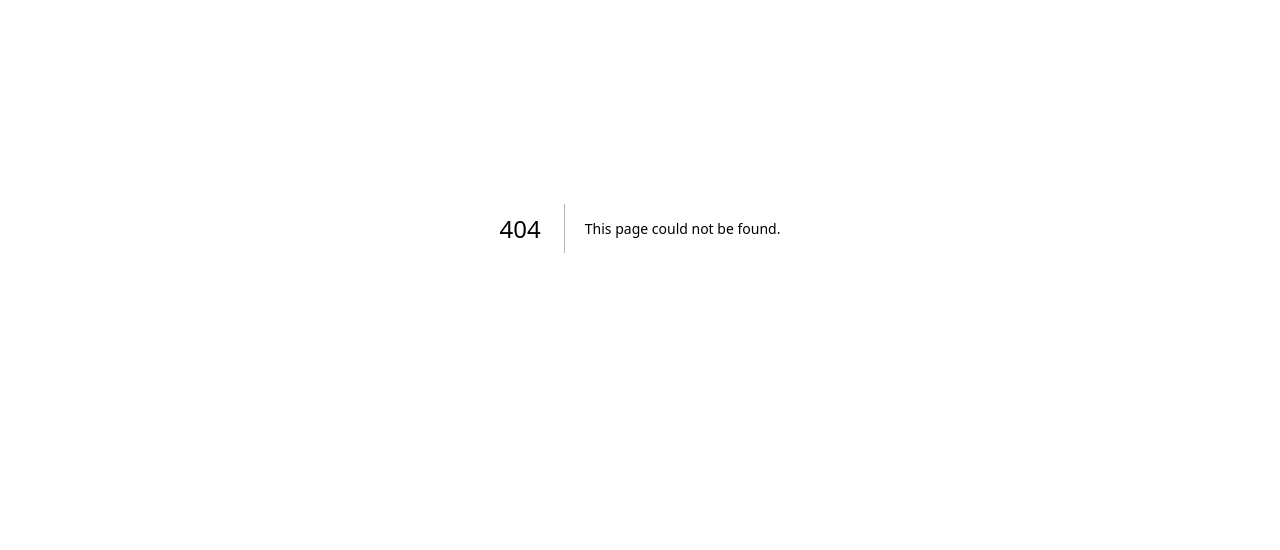
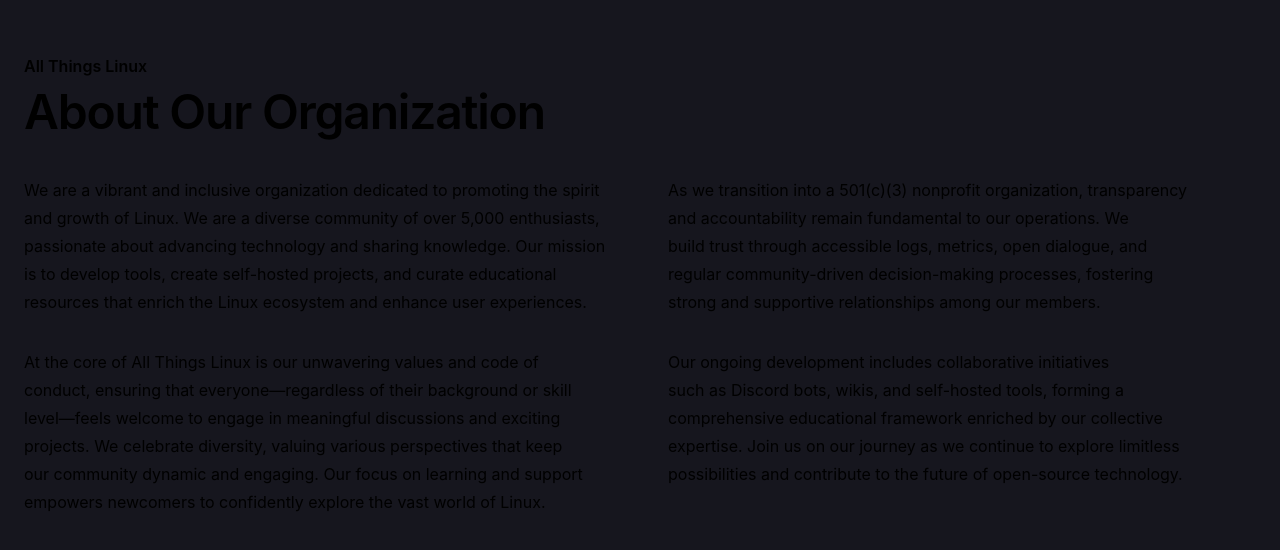
Before and after one commit to allthingslinux/allthingslinux.com, a Next.js app: page /about in a window 1280 px wide. Before the commit this address had no page. Shown: the part 172-722 px from the top of the page. Built offline with nearby package versions, Linux system fonts and the light colour scheme.

Commit message:
feat(about): add new About page with organization details and timeline
Introduce a new About page to provide information about the organization,
its mission, values, and history. This addition enhances user engagement
by offering insights into the community and its initiatives.

```diff
--- /dev/null
+++ b/app/about/page.tsx
@@ -0,0 +1,156 @@
+// import { CircleArrowRight, Files, Settings } from 'lucide-react';
+
+// const About = () => {
+//   return (
+//     <section className="py-32">
+//       <div className="container flex flex-col gap-28">
+//         <div className="flex flex-col gap-7">
+//           <h1 className="text-4xl font-semibold lg:text-7xl">About Us</h1>
+//           <p className="text-lg">
+// All Things Linux is a dynamic and inclusive organization dedicated to
+// championing the spirit and philosophy of Linux and open-source technology. We
+// bring together a diverse community of over 5,000 enthusiasts who are united by
+// their passion for technology and knowledge sharing. Our mission extends to
+// developing tools, self-hosted projects, and creating a wealth of learning
+// materials, enhancing the user experience and promoting a deeper understanding
+// of the Linux ecosystem.
+//           </p>
+//           <p className="text-lg">
+// We’re all about sticking to our core values and code of conduct, making sure
+// everyone here (no matter their background or skill level) feels welcome to
+// join in on cool discussions and projects. We’re big on diversity and love
+// hearing all kinds of perspectives to keep things interesting. Plus, with our
+// focus on learning and support, we’re here to help newcomers dive into the
+// Linux world with confidence.
+//           </p>
+//           <p className="text-lg">
+// As All Things Linux evolves into a 501(c)(3) nonprofit organization,
+// transparency and accountability remain at the heart of our operations. Through
+// accessible logs and metrics, open dialogue, and regular community
+// decision-making, we build trust and cultivate strong, supportive relationships
+// among our members. Our ongoing development includes collaborative initiatives
+// like Discord bots, wikis, and self-hosted tools, creating a robust educational
+// framework enhanced by our collective expertise. Join us on our journey as we
+// continue to explore limitless possibilities and contribute to the future of
+// open-source technology.
+//           </p>
+//         </div>
+
+//         <div className="grid gap-10 md:grid-cols-2">
+//           <div>
+//             <p className="mb-10 text-sm font-medium text-muted-foreground">
+//               JOIN OUR TEAM
+//             </p>
+//             <h2 className="mb-2.5 text-3xl font-semibold md:text-5xl">
+//               We&apos;re changing how software is made
+//             </h2>
+//           </div>
+//           <div>
+//             <img
+//               src="https://www.shadcnblocks.com/images/block/placeholder.svg"
+//               alt="placeholder"
+//               className="mb-6 max-h-36 w-full rounded-xl object-cover"
+//             />
+//             <p className="text-muted-foreground">
+//               And we&apos;re looking for the right people to help us do it. If you&apos;re
+//               passionate about making change in the world, this might be the place for you
+//             </p>
+//           </div>
+//         </div>
+//       </div>
+//     </section>
+//   );
+// };
+
+// export default About;
+
+const timeline = [
+  {
+    name: 'Founded company',
+    description:
+      'Nihil aut nam. Dignissimos a pariatur et quos omnis. Aspernatur asperiores et dolorem dolorem optio voluptate repudiandae.',
+    date: 'Aug 2021',
+    dateTime: '2021-08',
+  },
+  {
+    name: 'Secured $65m in funding',
+    description:
+      'Provident quia ut esse. Vero vel eos repudiandae aspernatur. Cumque minima impedit sapiente a architecto nihil.',
+    date: 'Dec 2021',
+    dateTime: '2021-12',
+  },
+  {
+    name: 'Released beta',
+    description:
+      'Sunt perspiciatis incidunt. Non necessitatibus aliquid. Consequatur ut officiis earum eum quia facilis. Hic deleniti dolorem quia et.',
+    date: 'Feb 2022',
+    dateTime: '2022-02',
+  },
+  {
+    name: 'Global launch of product',
+    description:
+      'Ut ipsa sint distinctio quod itaque nam qui. Possimus aut unde id architecto voluptatem hic aut pariatur velit.',
+    date: 'Dec 2022',
+    dateTime: '2022-12',
+  },
+];
+
+export default function About() {
+  return (
+    <section className="py-32">
+      <div className="py-24">
+        <div className="mx-auto max-w-7xl px-6 lg:px-6">
+          <div className="mx-auto max-w-2xl lg:mx-0 lg:max-w-none">
+            <p className="text-base font-semibold leading-7">
+              All Things Linux
+            </p>
+            <h1 className="mt-2 text-pretty text-4xl font-semibold tracking-tight sm:text-5xl">
+              About Our Organization
+            </h1>
+            <div className="mt-10 grid max-w-xl grid-cols-1 gap-14 text-base leading-7 lg:max-w-none lg:grid-cols-2">
+              <div>
+                <p className="text-balance">
+                  We are a vibrant and inclusive organization dedicated to
+                  promoting the spirit and growth of Linux. We are a diverse
+                  community of over 5,000 enthusiasts, passionate about
+                  advancing technology and sharing knowledge. Our mission is to
+                  develop tools, create self-hosted projects, and curate
+                  educational resources that enrich the Linux ecosystem and
+                  enhance user experiences.
+                </p>
+                <p className="mt-8 text-balance">
+                  At the core of All Things Linux is our unwavering values and
+                  code of conduct, ensuring that everyone—regardless of their
+                  background or skill level—feels welcome to engage in
+                  meaningful discussions and exciting projects. We celebrate
+                  diversity, valuing various perspectives that keep our
+                  community dynamic and engaging. Our focus on learning and
+                  support empowers newcomers to confidently explore the vast
+                  world of Linux.
+                </p>
+              </div>
+              <div>
+                <p className="text-balance">
+                  As we transition into a 501(c)(3) nonprofit organization,
+                  transparency and accountability remain fundamental to our
+                  operations. We build trust through accessible logs, metrics,
+                  open dialogue, and regular community-driven decision-making
+                  processes, fostering strong and supportive relationships among
+                  our members.
+                </p>
+                <p className="mt-8 text-balance">
+                  Our ongoing development includes collaborative initiatives
+                  such as Discord bots, wikis, and self-hosted tools, forming a
+                  comprehensive educational framework enriched by our collective
+                  expertise. Join us on our journey as we continue to explore
+                  limitless possibilities and contribute to the future of
+                  open-source technology.
+                </p>
+              </div>
+            </div>
+          </div>
+        </div>
+      </div>
+    </section>
+  );
+}
```
